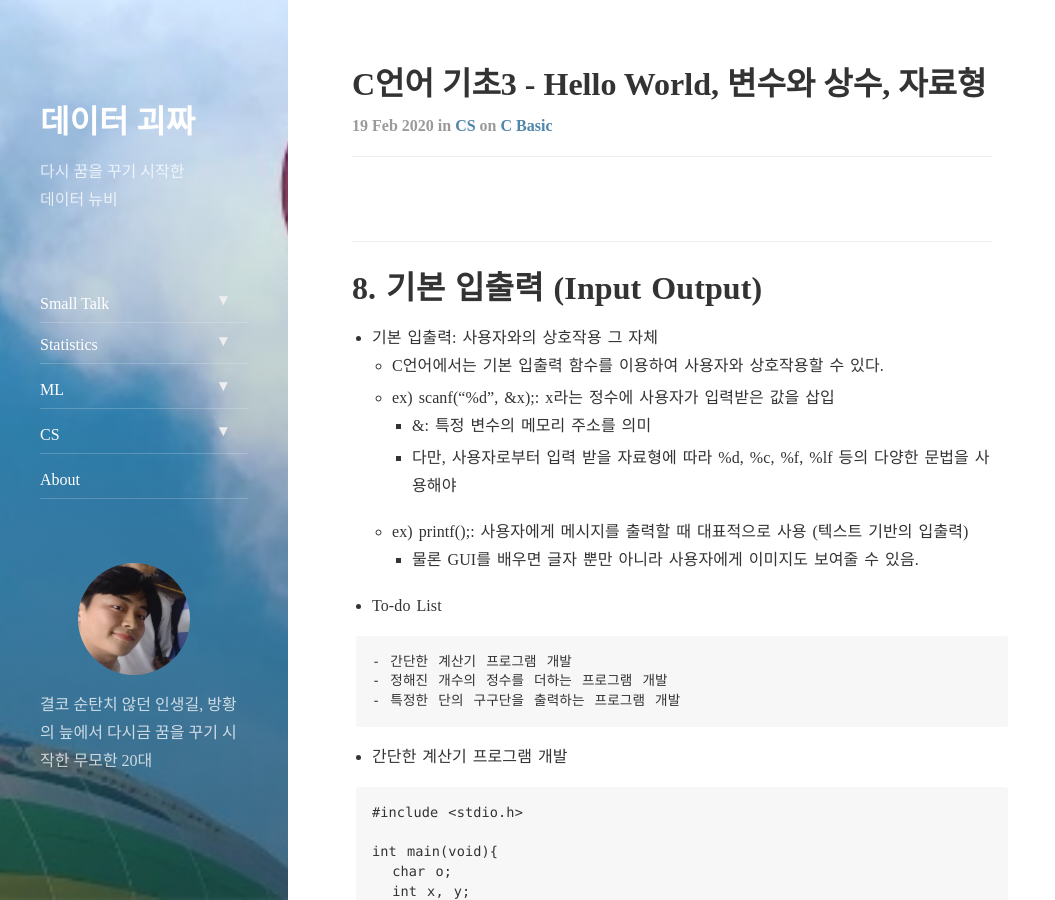
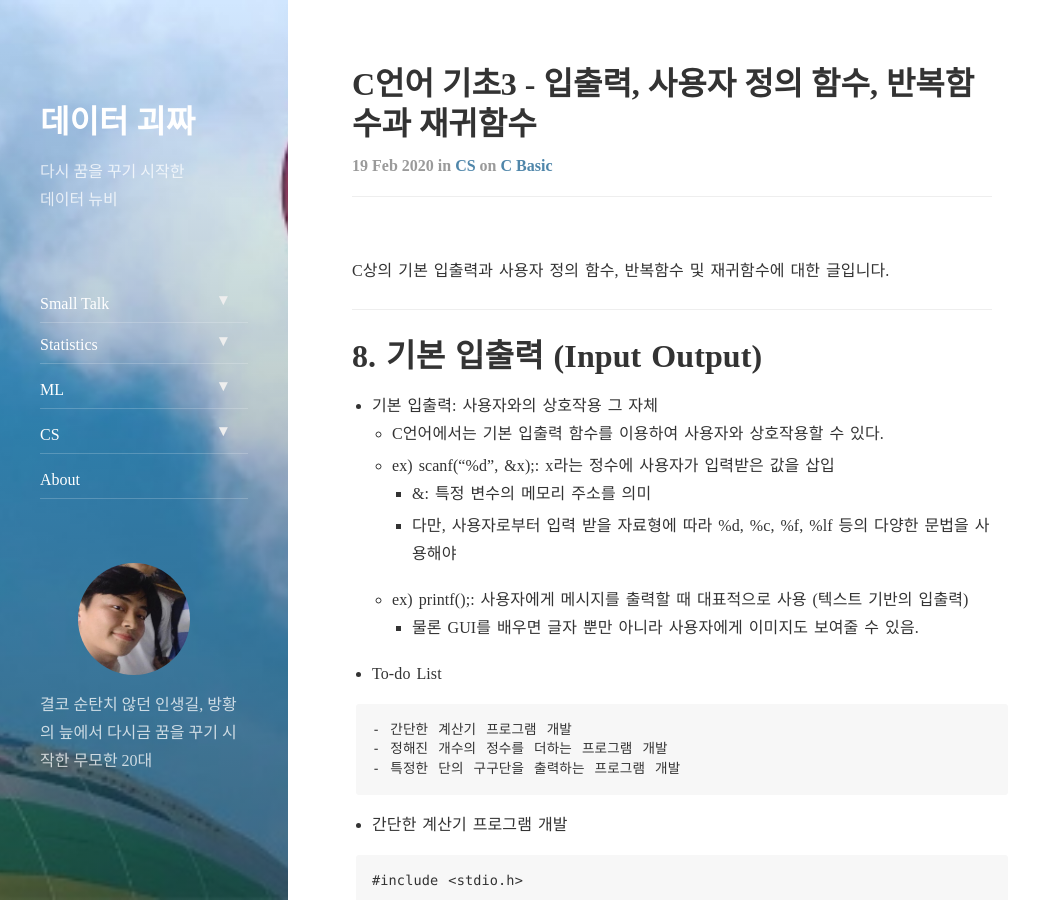
Before and after one commit to tryumanshow/data-weirdo.github.io, a Jekyll site: the page built from _posts/2020-02-19-cs-c_basic-c3.markdown, in a window 1280 px wide and 900 px high. Shown: the whole window, without its empty margins (0-1055 px from the left). Built offline with Jekyll 4.4.1, drawn with Linux system fonts in a browser that asks for light colours; nearby versions of some CDN libraries; comment, search, counter and statistics services are not loaded.

Commit message:
Update 2020-02-19-cs-c_basic-c3.markdown

```diff
--- a/_posts/2020-02-19-cs-c_basic-c3.markdown
+++ b/_posts/2020-02-19-cs-c_basic-c3.markdown
@@ -1,12 +1,13 @@
 ---
 layout: post
-title:  "C언어 기초3 - Hello World, 변수와 상수, 자료형"
+title:  "C언어 기초3 - 입출력, 사용자 정의 함수, 반복함수과 재귀함수"
 subtitle:   "C언어-3"
 categories: cs
 tags: c_basic
 comments: true
 ---
 
+C상의 기본 입출력과 사용자 정의 함수, 반복함수 및 재귀함수에 대한 글입니다.
 
 ---
 
```
